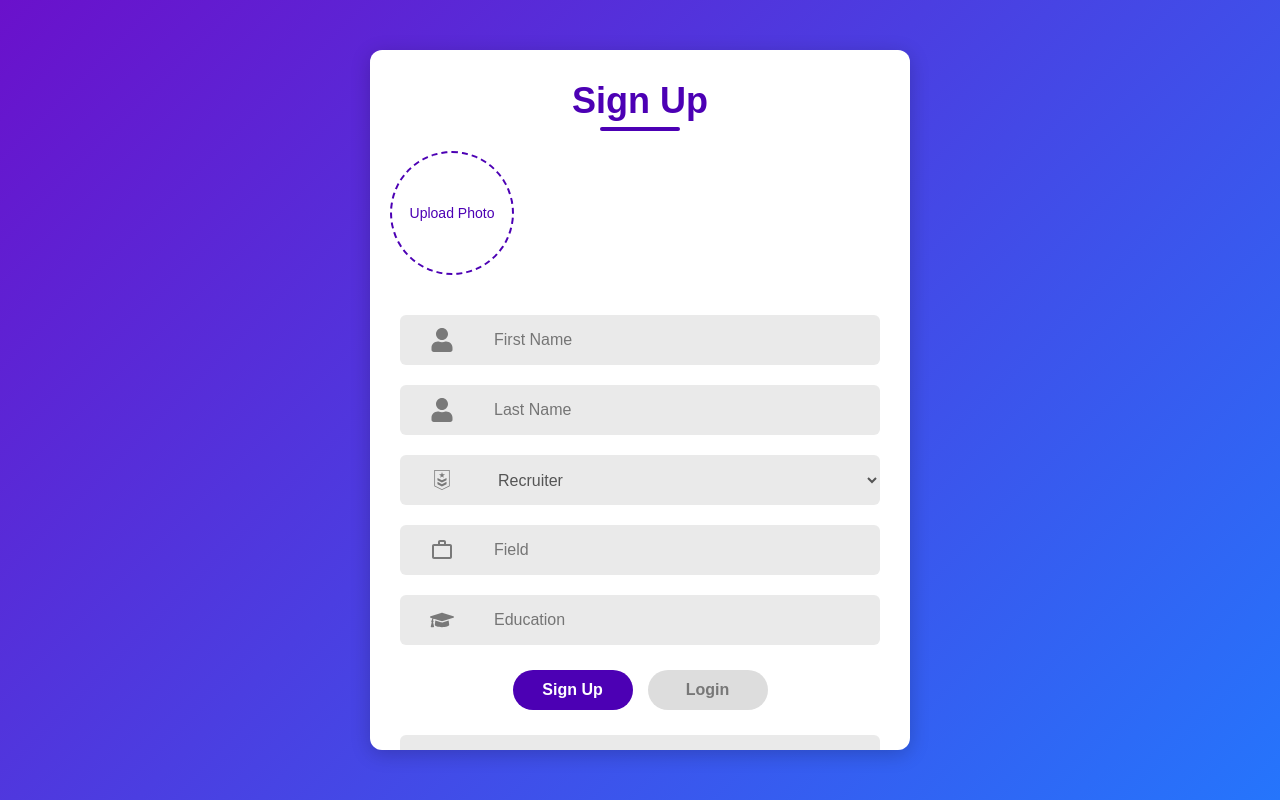
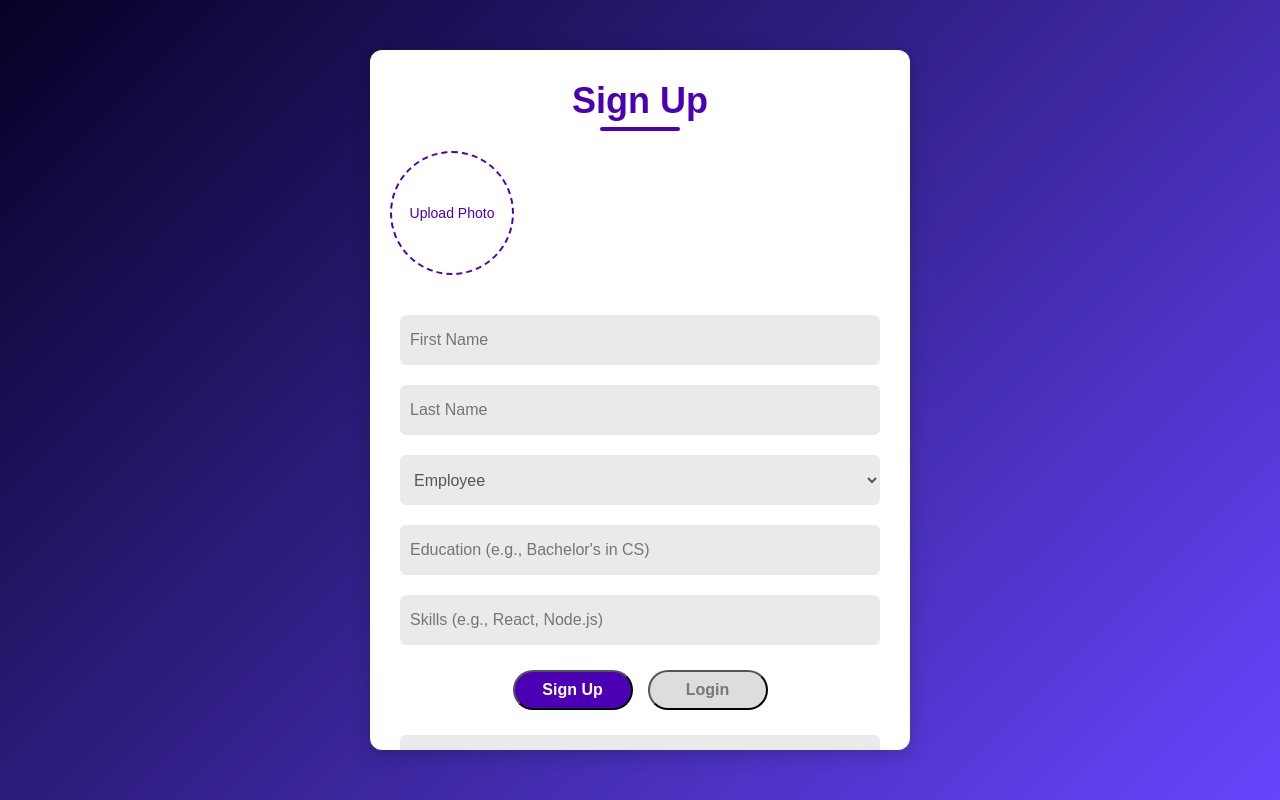
Before and after one commit to therodesun/unitedHacks, a React (Create React App) app in the folder frontend/: page / in a window 1280 px wide. Built offline with nearby package versions, Linux system fonts and the light colour scheme.

Commit message:
Added specific field for specific user

```diff
--- a/frontend/src/Components/LoginSignup/LoginSignup.css
+++ b/frontend/src/Components/LoginSignup/LoginSignup.css
@@ -1,7 +1,7 @@
 body {
     margin: 0;
     font-family: 'Arial', sans-serif;
-    background: linear-gradient(135deg, #6a11cb, #2575fc);
+    background: linear-gradient(135deg, #080026, #6745fe);
     min-height: 100vh;
     display: flex;
     align-items: center;
--- a/frontend/src/Components/LoginSignup/LoginSignup.jsx
+++ b/frontend/src/Components/LoginSignup/LoginSignup.jsx
@@ -1,11 +1,9 @@
 import React, { useState } from 'react';
 import './LoginSignup.css';
-import { FaUser, FaGraduationCap, FaBriefcase, FaLock } from 'react-icons/fa';
-import { MdEmail, MdWorkOutline } from 'react-icons/md';
-import { GiRank3 } from 'react-icons/gi';
 
 const LoginSignup = () => {
     const [action, setAction] = useState("Sign Up");
+    const [userType, setUserType] = useState("employee");
     const [profileImage, setProfileImage] = useState(null);
 
     const handleImageUpload = (e) => {
@@ -28,6 +26,7 @@ const LoginSignup = () => {
             <div className="inputs">
                 {action === "Sign Up" && (
                     <>
+                        {/* Profile Photo */}
                         <div className="profile-picture-upload">
                             <label htmlFor="profile-upload" className="profile-upload-label">
                                 {profileImage ? (
@@ -44,66 +43,92 @@ const LoginSignup = () => {
                                 hidden
                             />
                         </div>
+
+                        {/* General Fields */}
                         <div className="input">
-                            <FaUser size={24} color="#797979" style={{ margin: '0 30px' }} />
                             <input type="text" placeholder="First Name" />
                         </div>
                         <div className="input">
-                            <FaUser size={24} color="#797979" style={{ margin: '0 30px' }} />
                             <input type="text" placeholder="Last Name" />
                         </div>
                         <div className="input">
-                            <GiRank3 size={24} color="#797979" style={{ margin: '0 30px' }} />
-                            <select>
+                            <select
+                                value={userType}
+                                onChange={(e) => setUserType(e.target.value)}
+                                className="dropdown"
+                            >
+                                <option value="employee">Employee</option>
                                 <option value="recruiter">Recruiter</option>
-                                <option value="employee">Employee</option>
                             </select>
                         </div>
+
+                        {/* Employee-Specific Fields */}
+                        {userType === "employee" && (
+                            <>
                                 <div className="input">
-                            <MdWorkOutline size={24} color="#797979" style={{ margin: '0 30px' }} />
-                            <input type="text" placeholder="Field" />
+                                    <input type="text" placeholder="Education (e.g., Bachelor's in CS)" />
                                 </div>
                                 <div className="input">
-                            <FaGraduationCap size={24} color="#797979" style={{ margin: '0 30px' }} />
-                            <input type="text" placeholder="Education" />
+                                    <input type="text" placeholder="Skills (e.g., React, Node.js)" />
                                 </div>
                                 <div className="input">
-                            <FaBriefcase size={24} color="#797979" style={{ margin: '0 30px' }} />
-                            <input type="text" placeholder="Experience" />
+                                    <input type="text" placeholder="Experience (e.g., 2 years)" />
+                                </div>
+                                <div className="input">
+                                    <input type="text" placeholder="Location (e.g., New York, Remote)" />
+                                </div>
+                                <div className="input">
+                                    <input type="text" placeholder="Expected Salary (e.g., $60,000/year)" />
                                 </div>
                             </>
                         )}
+
+                        {/* Recruiter-Specific Fields */}
+                        {userType === "recruiter" && (
+                            <>
                                 <div className="input">
-                    <MdEmail size={24} color="#797979" style={{ margin: '0 30px' }} />
+                                    <input type="text" placeholder="Company Name" />
+                                </div>
+                                <div className="input">
+                                    <input type="text" placeholder="Roles You're Hiring For (e.g., Frontend Developer)" />
+                                </div>
+                                <div className="input">
+                                    <input type="text" placeholder="Required Skills (e.g., JavaScript, AWS)" />
+                                </div>
+                                <div className="input">
+                                    <input type="text" placeholder="Company Location (e.g., San Francisco, Remote)" />
+                                </div>
+                                <div className="input">
+                                    <input type="text" placeholder="Salary Range (e.g., $50,000 - $80,000/year)" />
+                                </div>
+                            </>
+                        )}
+                    </>
+                )}
+
+                {/* Login Fields */}
+                <div className="input">
                     <input type="email" placeholder="Email" />
                 </div>
                 <div className="input">
-                    <FaLock size={24} color="#797979" style={{ margin: '0 30px' }} />
                     <input type="password" placeholder="Password" />
                 </div>
             </div>
-            {action === "Login" && (
-                <div className="forgot-password">
-                    Forgot Password? <span>Click Here!</span>
-                </div>
-            )}
+
+            {/* Buttons */}
             <div className="submit-container">
-                <div
-                    className={action === "Login" ? "submit gray" : "submit"}
-                    onClick={() => {
-                        setAction("Sign Up");
-                    }}
+                <button
+                    className={`submit ${action === "Login" ? "gray" : ""}`}
+                    onClick={() => setAction("Sign Up")}
                 >
                     Sign Up
-                </div>
-                <div
-                    className={action === "Sign Up" ? "submit gray" : "submit"}
-                    onClick={() => {
-                        setAction("Login");
-                    }}
+                </button>
+                <button
+                    className={`submit ${action === "Sign Up" ? "gray" : ""}`}
+                    onClick={() => setAction("Login")}
                 >
                     Login
-                </div>
+                </button>
             </div>
         </div>
     );
```
Lines whose indentation alone changed are shown as unchanged.
